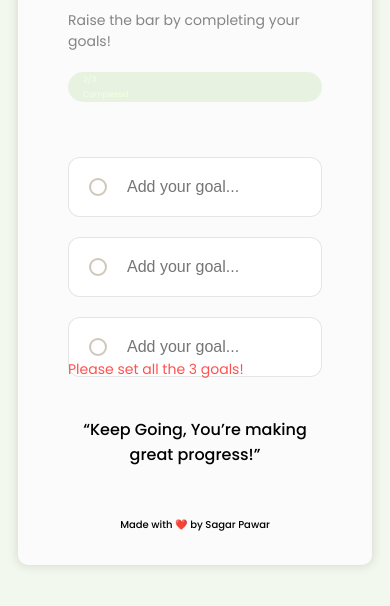
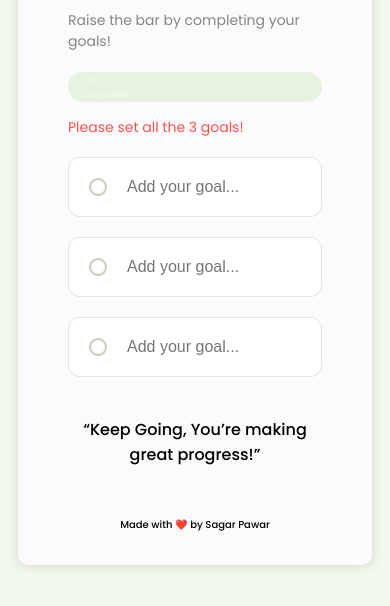
Before and after one commit to SPpawar027/Focus-on-today-, a plain HTML site: page index.html in a window 390 px wide. Both pictures are taken after a click on the element 98 px from the left and 386 px from the top of the page. Shown: the part 200-806 px from the top of the page. Drawn offline with Linux system fonts and the light colour scheme.

Commit message:
responsive website

```diff
--- a/index.html
+++ b/index.html
@@ -27,9 +27,9 @@
             <div class='uppersider'>
                 <div class='lowersider'>
                     <div class='bar-text'>2/3 Completed</div>
+                    <p class='error'>Please set all the 3 goals!</p>
                 </div>
             </div>
-            <p class='error'>Please set all the 3 goals!</p>
             <div class='buttons'>
 
                 <div class='radio-box   '>
--- a/style.css
+++ b/style.css
@@ -106,7 +106,7 @@ main {
     line-height: 21px;
     display: none;
     position: absolute;
-    bottom: 250px;
+    bottom: -53px;
 
 }
 
@@ -269,6 +269,10 @@ input[type="radio"] {
         width: 18px;
         height: 18px;
     }
+    .error {
+        position: absolute;
+        bottom: -50px;
 
+    }
 
 }
```
